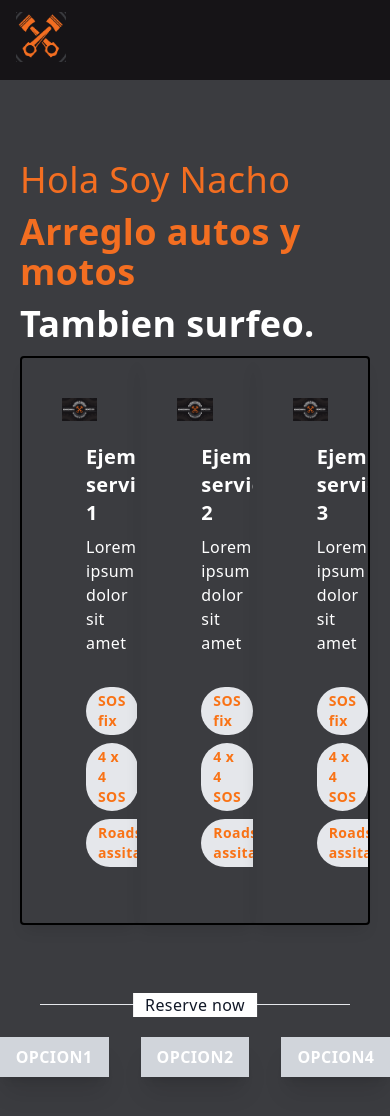
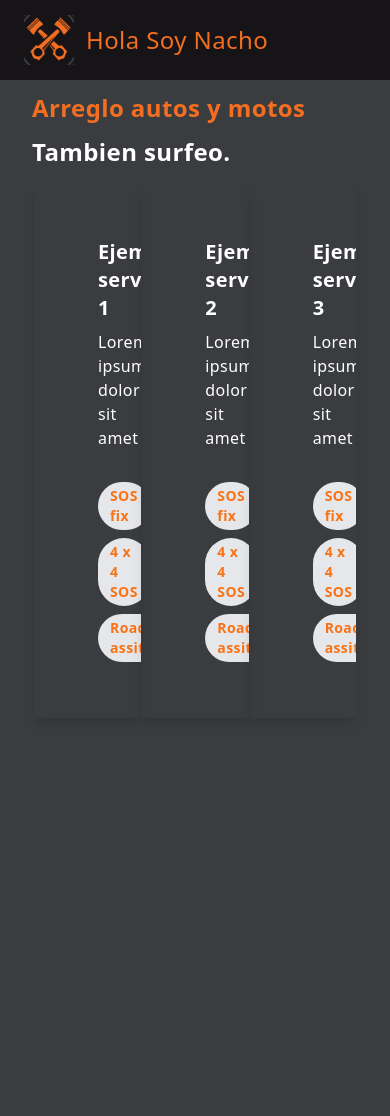
Before and after one commit to Felgreen/Gestion-reservas-Nakio, a Next.js app: page / in a window 390 px wide. After the commit the page ends 844 px from the top, so only its background shows below. Built offline with nearby package versions, Linux system fonts and the light colour scheme.

Commit message:
changed classes, logic added to display services

```diff
--- a/src/components/ui/Hero.jsx
+++ b/src/components/ui/Hero.jsx
@@ -1,90 +1,108 @@
-import Image from 'next/image';
-import React from 'react';
+import Image from "next/image";
+import { useState } from "react";
+import Services from "components/ui/Services";
 
-import Background from '../../public/assets/Background.png';
-
+import Background from "../../public/assets/Background.png";
 
 const Hero = () => {
+  const [option, setOption] = useState(null)
+
+  const handleOptions = (e) => {
+    console.log('entre')
+    setOption(e)
+    console.log(option)
+  }
+
   return (
-    <section className='w-full h-screen bg-[#3B3C40] '>
-
-      <div className='max-w-[1000px] mr-auto px-8 flex flex-col justify-center h-full'>
-        <div className='absolute inset-x-5 top-40 space-y-3'>
-          <p className='text-4xl text-[#F36E21]'>Hola Soy Nacho</p>
-          <h1 className='text-4xl sm:text-7xl font-bold text-[#F36E21]'>Arreglo autos y motos</h1>
-          <p className='text-4xl sm:text-7xl font-bold text-white max-w-[700px]'> Tambien surfeo.</p>
-          <div className='border-black border-2 rounded flex flex-row justify-center'>
-            <div className='max-w-sm rounded  overflow-hidden shadow-lg p-10 hover:scale-105 ease-in duration-300'>
-                <Image
-                    src={Background}
-                    alt="card"
-
-                  />
-                <div className='px-6 py-4'>
-                  <div className='font-bold text-xl mb-2'>Ejemplo servicios 1</div>
-                  <p className='text-white text-base'>
+    <>
+    <section className="w-full bg-[#3B3C40]">
+      <div className="mr-auto mt-3 px-8 flex flex-col justify-center h-full">
+        <div className="space-y-3">
+          <h1 className="text-2xl sm:text-6xl font-bold text-[#F36E21]">
+            Arreglo autos y motos
+          </h1>
+          <p className="text-2xl sm:text-4xl font-bold text-white max-w-[700px]">
+            {" "}
+            Tambien surfeo.
+          </p>
+          <div className="border-transparent border-2 rounded flex flex-row justify-evenly items-center">
+            <div className="max-w-sm rounded  overflow-hidden shadow-lg p-10 hover:scale-105 ease-in duration-300" name="ejemplo1" onClick={() => handleOptions('ejemplo1')}>
+              {/* <Image src={Background} alt="card" /> */}
+              <div className="px-6 py-4">
+                <div className="font-bold text-xl mb-2">
+                  Ejemplo servicios 1
+                </div>
+                <p className="text-white text-base">
                   Lorem ipsum dolor sit amet
                 </p>
-
               </div>
-                <div className='px-6 pt-4 pb-2'>
-                  <span className='inline-block bg-gray-200 rounded-full px-3 py-1 text-sm font-semibold text-orange-500 mr-2 mb-2'>SOS fix</span>
-                  <span className='inline-block bg-gray-200 rounded-full px-3 py-1 text-sm font-semibold text-orange-500 mr-2 mb-2'>4 x 4 SOS</span>
-                  <span className='inline-block bg-gray-200 rounded-full px-3 py-1 text-sm font-semibold text-orange-500 mr-2 mb-2'>Roadside assitance</span>
+              <div className="px-6 pt-4 pb-2">
+                <span className="inline-block bg-gray-200 rounded-full px-3 py-1 text-sm font-semibold text-orange-500 mr-2 mb-2">
+                  SOS fix
+                </span>
+                <span className="inline-block bg-gray-200 rounded-full px-3 py-1 text-sm font-semibold text-orange-500 mr-2 mb-2">
+                  4 x 4 SOS
+                </span>
+                <span className="inline-block bg-gray-200 rounded-full px-3 py-1 text-sm font-semibold text-orange-500 mr-2 mb-2">
+                  Roadside assitance
+                </span>
               </div>
             </div>
 
-              <div className='max-w-sm rounded  overflow-hidden shadow-lg p-10 hover:scale-105 ease-in duration-300'>
-                <Image
-                    src={Background}
-                    alt="card"
-
-                  />
-                <div className='px-6 py-4'>
-                  <div className='font-bold text-xl mb-2'>Ejemplo servicios 2</div>
-                  <p className='text-white text-base'>
+            <div className="max-w-sm rounded  overflow-hidden shadow-lg p-10 hover:scale-105 ease-in duration-300" name="ejemplo2" onClick={() => handleOptions('ejemplo2')}>
+              {/* <Image src={Background} alt="card" /> */}
+              <div className="px-6 py-4">
+                <div className="font-bold text-xl mb-2">
+                  Ejemplo servicios 2
+                </div>
+                <p className="text-white text-base">
                   Lorem ipsum dolor sit amet
                 </p>
-
               </div>
-                <div className='px-6 pt-4 pb-2'>
-                  <span className='inline-block bg-gray-200 rounded-full px-3 py-1 text-sm font-semibold text-orange-500 mr-2 mb-2'>SOS fix</span>
-                  <span className='inline-block bg-gray-200 rounded-full px-3 py-1 text-sm font-semibold text-orange-500 mr-2 mb-2'>4 x 4 SOS</span>
-                  <span className='inline-block bg-gray-200 rounded-full px-3 py-1 text-sm font-semibold text-orange-500 mr-2 mb-2'>Roadside assitance</span>
+              <div className="px-6 pt-4 pb-2">
+                <span className="inline-block bg-gray-200 rounded-full px-3 py-1 text-sm font-semibold text-orange-500 mr-2 mb-2">
+                  SOS fix
+                </span>
+                <span className="inline-block bg-gray-200 rounded-full px-3 py-1 text-sm font-semibold text-orange-500 mr-2 mb-2">
+                  4 x 4 SOS
+                </span>
+                <span className="inline-block bg-gray-200 rounded-full px-3 py-1 text-sm font-semibold text-orange-500 mr-2 mb-2">
+                  Roadside assitance
+                </span>
               </div>
             </div>
 
-              <div className='max-w-sm rounded  overflow-hidden shadow-lg p-10 hover:scale-105 ease-in duration-300'>
-                <Image
-                    src={Background}
-                    alt="card"
-
-                  />
-                <div className='px-6 py-4'>
-                  <div className='font-bold text-xl mb-2'>Ejemplo servicios 3</div>
-                  <p className='text-white text-base'>
+            <div className="max-w-sm rounded  overflow-hidden shadow-lg p-10 hover:scale-105 ease-in duration-300" name="ejemplo3" onClick={() => handleOptions('ejemplo3')}>
+              {/* <Image src={Background} alt="card" /> */}
+              <div className="px-6 py-4">
+                <div className="font-bold text-xl mb-2">
+                  Ejemplo servicios 3
+                </div>
+                <p className="text-white text-base">
                   Lorem ipsum dolor sit amet
                 </p>
-
               </div>
-                <div className='px-6 pt-4 pb-2'>
-                  <span className='inline-block bg-gray-200 rounded-full px-3 py-1 text-sm font-semibold text-orange-500 mr-2 mb-2'>SOS fix</span>
-                  <span className='inline-block bg-gray-200 rounded-full px-3 py-1 text-sm font-semibold text-orange-500 mr-2 mb-2'>4 x 4 SOS</span>
-                  <span className='inline-block bg-gray-200 rounded-full px-3 py-1 text-sm font-semibold text-orange-500 mr-2 mb-2'>Roadside assitance</span>
+              <div className="px-6 pt-4 pb-2">
+                <span className="inline-block bg-gray-200 rounded-full px-3 py-1 text-sm font-semibold text-orange-500 mr-2 mb-2">
+                  SOS fix
+                </span>
+                <span className="inline-block bg-gray-200 rounded-full px-3 py-1 text-sm font-semibold text-orange-500 mr-2 mb-2">
+                  4 x 4 SOS
+                </span>
+                <span className="inline-block bg-gray-200 rounded-full px-3 py-1 text-sm font-semibold text-orange-500 mr-2 mb-2">
+                  Roadside assitance
+                </span>
               </div>
             </div>
-
-
-            </div>
-
-
-
           </div>
         </div>
+      </div>
+    </section>
+    {
+      option ? <Services option={option} /> : null
+    }
+    </>
+  );
+};
 
-
-    </section>
-  )
-}
-
-export default Hero
+export default Hero;
--- a/src/components/ui/Navbar.jsx
+++ b/src/components/ui/Navbar.jsx
@@ -1,20 +1,22 @@
-import React from 'react'
-import Logo from '../../public/assets/logo.png'
-import Image from 'next/image'
+import React from "react";
+import Logo from "../../public/assets/logo.png";
+import Image from "next/image";
 
 const Navbar = () => {
   return (
-    <div className='fixed w-full h-[80px] flex justify-between items-center px-4 bg-[#161417] text-white'>
-        <div>
-        <Image style={{width:'50px'}}
+    <div className="w-full h-[80px] flex justify-between items-center px-6 bg-[#161417] text-white">
+      <div className="flex items-center">
+        <Image
+          style={{ width: "50px" }}
           src={Logo}
           alt="piucture of th"
           width={50}
           height={50}
         />
-        </div>
+        <p className="text-2xl text-[#F36E21] ml-3">Hola Soy Nacho</p>
+      </div>
     </div>
-  )
-}
+  );
+};
 
-export default Navbar
+export default Navbar;
--- a/src/components/ui/Services.jsx
+++ b/src/components/ui/Services.jsx
@@ -1,35 +1,70 @@
-import React from 'react'
+import React from "react";
 
-const Services = () => {
+const Services = ({option}) => {
+    console.log(option)
+
+    switch(option) {
+        case 'ejemplo1':
             return (
-    <div className='flex pt-32 flex-col justify-center w-full p-10 items-center'>
-
+                <div className="flex flex-col justify-center w-full p-10 items-center space-y-3">
                     <div className="inline-flex justify-center items-center w-full">
-            <hr className="my-8 w-64 h-px bg-gray-200 border-0 dark:bg-gray-700"/>
-            <span className="absolute left-1/2 px-3 font-medium text-gray-900 bg-white -translate-x-1/2 dark:text-white dark:bg-gray-900">Reserve now</span>
-            <hr className="my-8 w-64 h-px bg-gray-200 border-0 dark:bg-gray-700"/>
+                        <hr className="my-8 w-64 h-px bg-gray-200 border-0 dark:bg-gray-700" />
+                        <h1 className="text-2xl sm:text-6xl font-bold text-[#F36E21]">Basic service</h1>
+                        <hr className="my-8 w-64 h-px bg-gray-200 border-0 dark:bg-gray-700" />
                     </div>
-           <div className='flex'>
-            <div className="inline-flex space-x-8">
-                    <button className="bg-gray-300  text-white font-bold py-2 px-4 ">
-                        opcion1
-                    </button>
-                    <button className="bg-gray-300 text-white font-bold py-2 px-4 ">
-                        opcion2
-                    </button>
-                    <button className="bg-gray-300  text-white font-bold py-2 px-4 ">
-                        opcion4
-                    </button>
+                    <div className="flex">
+                        <p className="text-2xl sm:text-2xl font-bold text-white max-w-[700px]">
+                            Replace of: oil, oil filter, fuel filter, air filter <br></br>
+                            Visual inspection of: breaks, steering components, suspension, liquid levels
+                        </p>
+                    </div>
+                    <div>
+                        <button className="pointer-events-auto rounded-md bg-indigo-600 py-2 px-3 text-[0.8125rem] font-semibold leading-5 text-white hover:bg-indigo-500">Reservar turno</button>
                     </div>
                 </div>
-           {/* este div seria para mostrar la info con los botones que tenias antes. **/}
+            )
+        break;
+        case 'ejemplo2':
+            return (
+                <div className="flex flex-col justify-center w-full p-10 items-center space-y-3">
+                    <div className="inline-flex justify-center items-center w-full">
+                        <hr className="my-8 w-64 h-px bg-gray-200 border-0 dark:bg-gray-700" />
+                        <h1 className="text-2xl sm:text-6xl font-bold text-[#F36E21]">Extend my car life service:</h1>
+                        <hr className="my-8 w-64 h-px bg-gray-200 border-0 dark:bg-gray-700" />
+                    </div>
+                    <div className="flex">
+                        <p className="text-2xl sm:text-2xl font-bold text-white max-w-[700px]">
+                            Basic service + injector cleaner, oil flush, tire pressure, acc belt.
+                        </p>
+                    </div>
                     <div>
-
+                        <button className="pointer-events-auto rounded-md bg-indigo-600 py-2 px-3 text-[0.8125rem] font-semibold leading-5 text-white hover:bg-indigo-500">Reservar turno</button>
                     </div>
-
-
                 </div>
             )
+        break;
+        case 'ejemplo3':
+            return (
+                <div className="flex flex-col justify-center w-full p-10 items-center space-y-3">
+                    <div className="inline-flex justify-center items-center w-full">
+                        <hr className="my-8 w-64 h-px bg-gray-200 border-0 dark:bg-gray-700" />
+                        <h1 className="text-2xl sm:text-6xl font-bold text-[#F36E21]">Titulo ejemplo 3</h1>
+                        <hr className="my-8 w-64 h-px bg-gray-200 border-0 dark:bg-gray-700" />
+                    </div>
+                    <div className="flex">
+                        <p className="text-2xl sm:text-4xl font-bold text-white max-w-[700px]">
+                            Subtitulo.
+                        </p>
+                    </div>
+                    <div>
+                        <button className="pointer-events-auto rounded-md bg-indigo-600 py-2 px-3 text-[0.8125rem] font-semibold leading-5 text-white hover:bg-indigo-500">Reservar turno</button>
+                    </div>
+                </div>
+            )
+        break
+        default: null;
     }
 
-export default Services
+};
+
+export default Services;
--- a/src/pages/_app.js
+++ b/src/pages/_app.js
@@ -1,7 +1,7 @@
-import '../styles/globals.css'
+import "../styles/globals.css";
 
 function MyApp({ Component, pageProps }) {
-  return <Component {...pageProps} />
+  return <Component {...pageProps} />;
 }
 
-export default MyApp
+export default MyApp;
--- a/src/pages/api/hello.js
+++ b/src/pages/api/hello.js
@@ -1,5 +1,5 @@
 // Next.js API route support: https://nextjs.org/docs/api-routes/introduction
 
 export default function handler(req, res) {
-  res.status(200).json({ name: 'John Doe' })
+  res.status(200).json({ name: "John Doe" });
 }
--- a/src/pages/index.js
+++ b/src/pages/index.js
@@ -1,20 +1,11 @@
-
-import Navbar from 'components/ui/Navbar'
-import Hero from 'components/ui/Hero'
-import Services from 'components/ui/Services'
-
-
-
+import Navbar from "components/ui/Navbar";
+import Hero from "components/ui/Hero";
 
 export default function Home() {
   return (
-    <div>
-      <Navbar/>
-      <Hero/>
-      <Services/>
-
-
+    <div className="flex flex-col">
+      <Navbar />
+      <Hero />
     </div>
-
-  )
+  );
 }
```
Also changed, not shown: src/components/ui/Info.jsx (+14 -17 lines), src/components/ui/MyPopover.js (+4 -5 lines), .eslintrc.js, 1 other file (tests, documents, lock files or other folders). Lines whose indentation alone changed are shown as unchanged.
